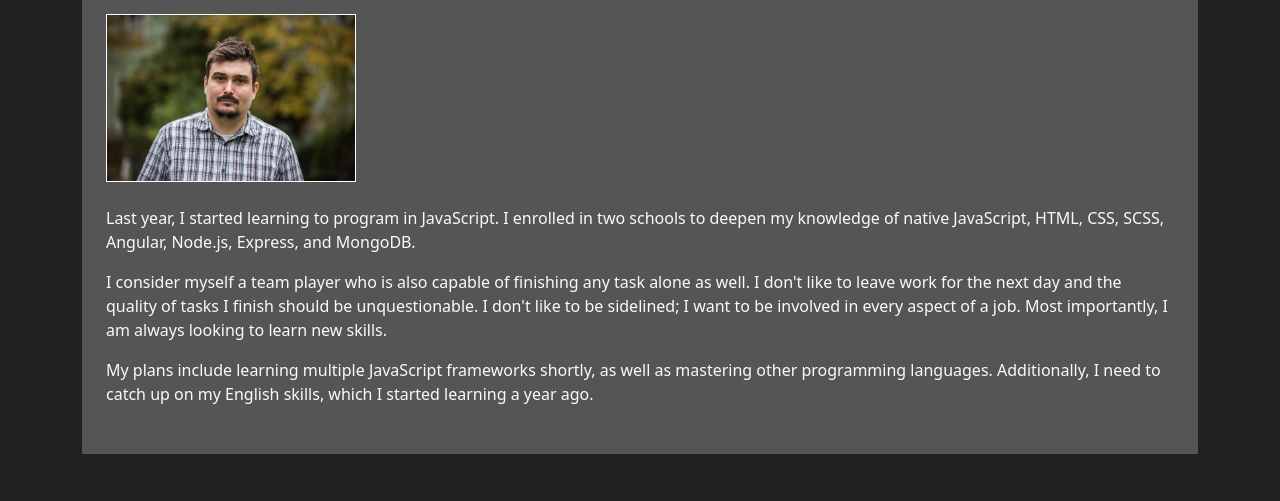
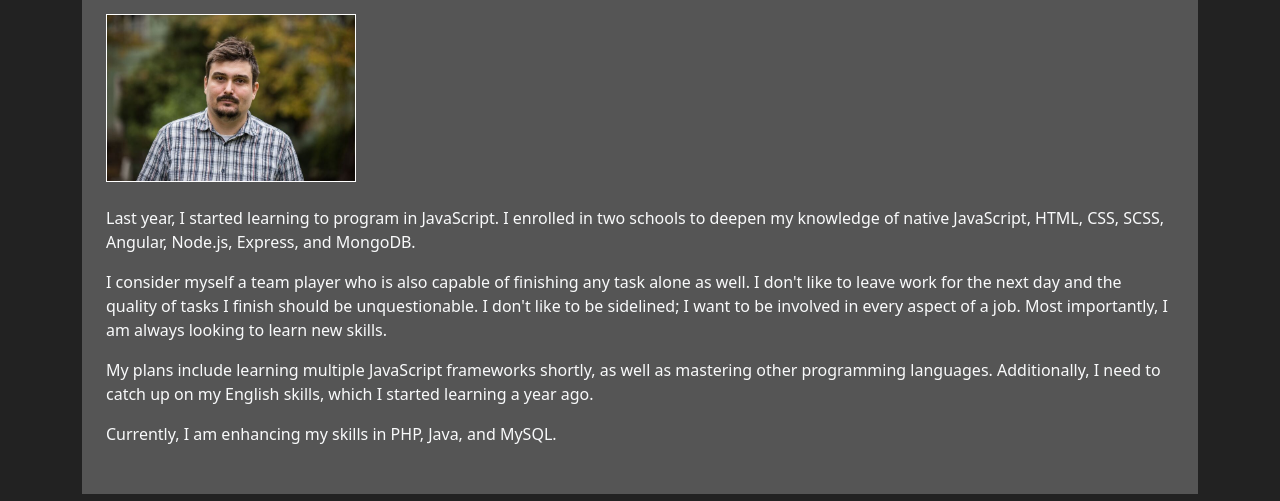
Before and after one commit to szilavi/szilaviCV, a website: page index.html in a window 1280 px wide. Shown: the part 168-669 px from the top of the page. Drawn offline with nearby package versions, Linux system fonts and the light colour scheme.

Commit message:
Update index.html

```diff
--- a/index.html
+++ b/index.html
@@ -85,10 +85,14 @@
           to be sidelined; I want to be involved in every aspect of a job. Most
           importantly, I am always looking to learn new skills.
         </p>
-        <p class="px-4 pb-4">
+        <p class="px-4">
           My plans include learning multiple JavaScript frameworks shortly, as
           well as mastering other programming languages. Additionally, I need to
           catch up on my English skills, which I started learning a year ago.
+        </p>
+
+        <p class="px-4 pb-4">
+          Currently, I am enhancing my skills in PHP, Java, and MySQL.
         </p>
       </div>
 
```
